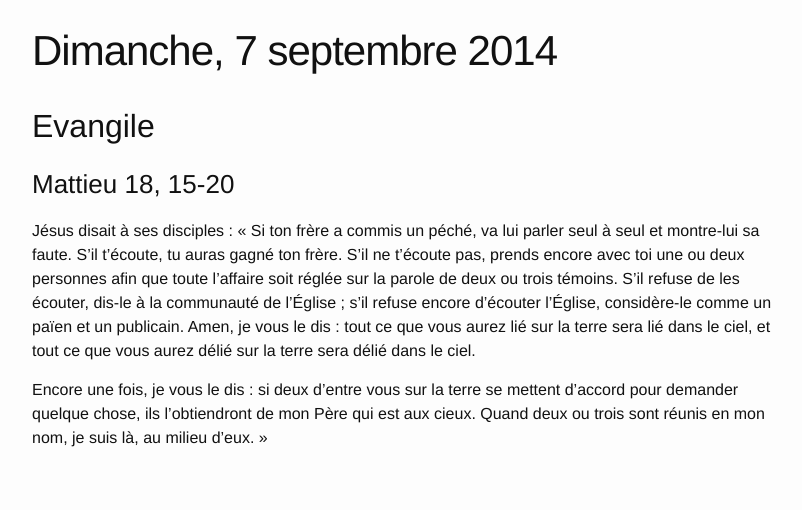
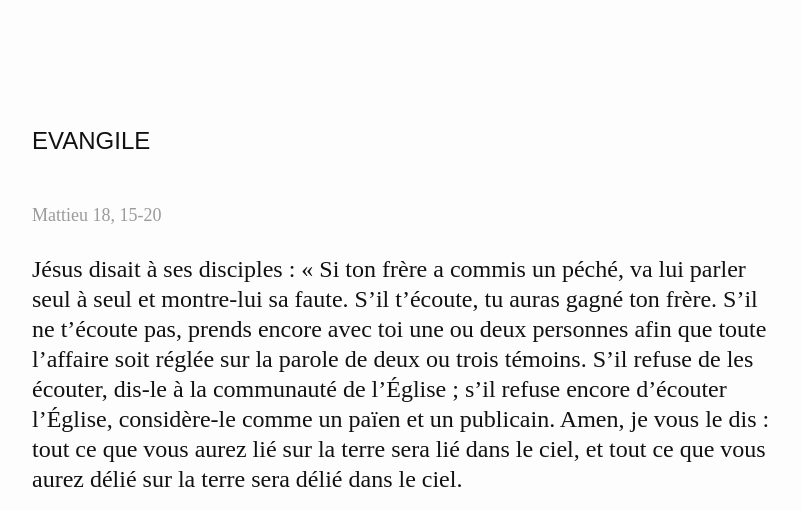
Before and after one commit to pascallaliberte/lectures, a Jekyll site: the page built from _posts/2014-09-07-dimanche.md, in a window 1280 px wide, cut to the strip 0-510 px from the top of the page. Shown: the whole strip, without its empty margins (238-1040 px from the left). Built offline with Jekyll 4.4.1, drawn with Linux system fonts in a browser that asks for light colours.

Commit message:
Styled the typographie of the post page

```diff
--- a/_sass/_base.scss
+++ b/_sass/_base.scss
@@ -162,8 +162,8 @@ pre {
     @extend %clearfix;
 
     @include media-query($on-laptop) {
-        max-width: -webkit-calc(800px - (#{$spacing-unit}));
-        max-width:         calc(800px - (#{$spacing-unit}));
+        max-width: -webkit-calc(600px - (#{$spacing-unit}));
+        max-width:         calc(600px - (#{$spacing-unit}));
         padding-right: $spacing-unit / 2;
         padding-left: $spacing-unit / 2;
     }
--- a/_sass/_layout.scss
+++ b/_sass/_layout.scss
@@ -198,6 +198,7 @@
 }
 
 .post-title {
+    display: none;
     font-size: 42px;
     letter-spacing: -1px;
     line-height: 1;
@@ -208,22 +209,20 @@
 }
 
 .post-content {
-    margin-bottom: $spacing-unit;
+    margin-top: 4em;
+    margin-bottom: 12em;
 
     h2 {
-        font-size: 32px;
-
-        @include media-query($on-laptop) {
-            font-size: 28px;
-        }
+      font-family: $heading-font-family;
+      text-transform: uppercase;
+      font-size: 1em;
+      margin-bottom: 2em;
     }
 
     h3 {
-        font-size: 26px;
-
-        @include media-query($on-laptop) {
-            font-size: 22px;
-        }
+      font-size: $small-font-size;
+      color: $grey-color;
+      margin-bottom: 1.5em;
     }
 
     h4 {
--- a/css/main.scss
+++ b/css/main.scss
@@ -6,10 +6,11 @@
 
 
 // Our variables
-$base-font-family: Helvetica, Arial, sans-serif;
-$base-font-size:   16px;
-$small-font-size:  $base-font-size * 0.875;
-$base-line-height: 1.5;
+$base-font-family: 'source-serif-pro', serif;
+$base-font-size:   24px;
+$small-font-size:  $base-font-size * 0.75;
+$base-line-height: 1.25;
+$heading-font-family: 'myriad-pro', sans-serif;
 
 $spacing-unit:     30px;
 
@@ -17,7 +18,7 @@ $text-color:       #111;
 $background-color: #fdfdfd;
 $brand-color:      #2a7ae2;
 
-$grey-color:       #828282;
+$grey-color:       #9B9B9B;
 $grey-color-light: lighten($grey-color, 40%);
 $grey-color-dark:  darken($grey-color, 25%);
 
```
